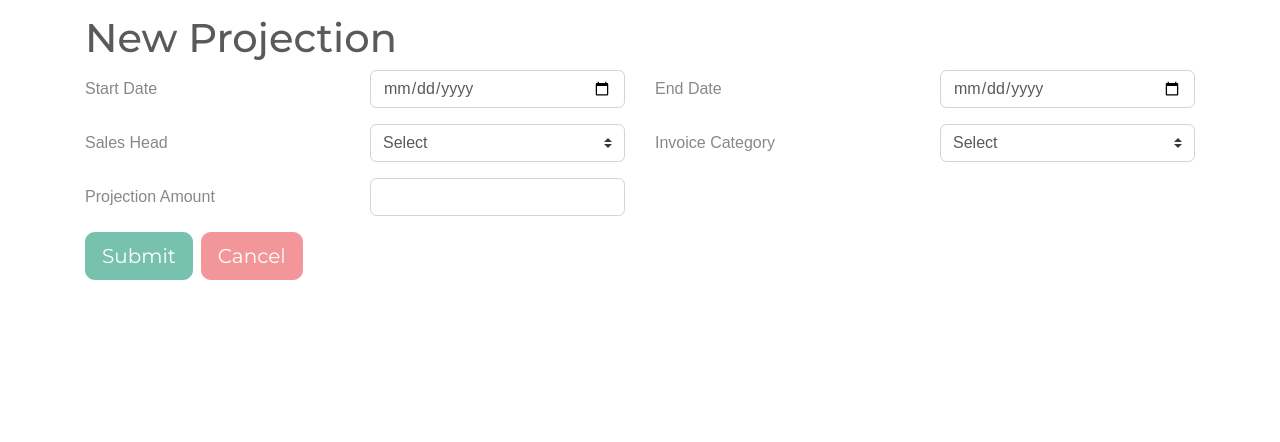
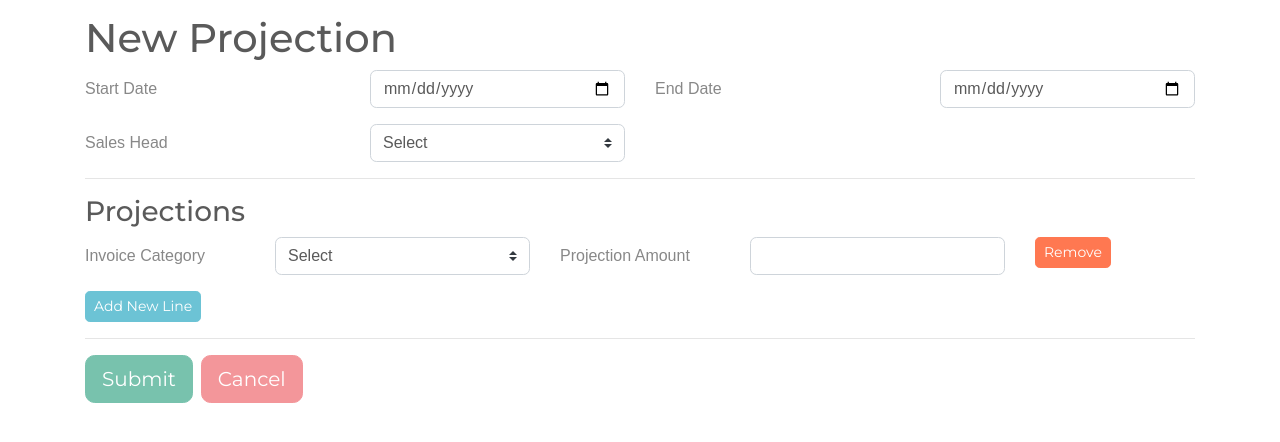
Before and after one commit to ashwins93/expert-octo-giggle, a React (Create React App) app in the folder interface/: page /projections/new in a window 1280 px wide. Shown: the part 336-778 px from the top of the page. Built offline with nearby package versions, Linux system fonts and the light colour scheme.

Commit message:
Provide for projecting on multiple categories

```diff
--- a/interface/src/components/OrdersView.js
+++ b/interface/src/components/OrdersView.js
@@ -1,6 +1,7 @@
 import React, { Component } from 'react';
 import * as api from '../api';
 import { Table, Container } from 'reactstrap';
+import Link from 'react-router-dom/Link';
 
 class OrdersView extends Component {
   constructor(props) {
@@ -30,7 +31,8 @@ class OrdersView extends Component {
               <th>Sales Head</th>
               <th>Distributor</th>
               <th>Category</th>
-              <th>Order Total</th>
+              <th className="text-right">Order Total</th>
+              <th></th>
             </tr>
           </thead>
           <tbody>
@@ -41,11 +43,14 @@ class OrdersView extends Component {
                 <td>{order.contact.salesHead}</td>
                 <td>{order.contact.distributor}</td>
                 <td>{order.category}</td>
-                <td>
+                <td className="text-right pr-3">
                   {order.items.reduce(
                     (acc, next) => acc + next.quantity * next.rate,
                     0
                   )}
+                </td>
+                <td>
+                  <Link to={`/orders/${order.id}`}>View</Link>
                 </td>
               </tr>
             ))}
--- a/interface/src/components/ProjectionForm.js
+++ b/interface/src/components/ProjectionForm.js
@@ -22,7 +22,14 @@ class ProjectionForm extends React.Component {
       category: '',
       amount: '',
       salesHeadOptions: [],
-      categoryOptions: []
+      categoryOptions: [],
+      categories: [
+        {
+          id: 0,
+          category: '',
+          amount: ''
+        }
+      ],
     };
   }
 
@@ -39,7 +46,38 @@ class ProjectionForm extends React.Component {
     );
   }
 
-  handleChange = name => ({ target }) => this.setState({ name: target.value });
+  handleChange = name => ({ target }) => this.setState({ [name]: target.value });
+  handleChangeList = (name, id, field) => e => {
+    let oldState = this.state[name];
+    const newValue = e.target.value;
+    let newState = oldState.map(old => {
+      if (old.id === id) {
+        old[field] = newValue;
+      }
+      return old;
+    });
+    this.setState({
+      [name]: newState
+    });
+  };
+  addProjection = () => {
+    const newId = this.state.categories.reduce((maxId, item) => Math.max(maxId, item.id), -1) + 1;
+    this.setState({
+      categories: [
+        ...this.state.categories,
+        {
+          id: newId,
+          category: '',
+          amount: ''
+        }
+      ]
+    })
+  }
+  removeProjection = id => {
+    this.setState({
+      categories: this.state.categories.filter(projection => projection.id !== id)
+    });
+  }
 
   render() {
     return (
@@ -80,11 +118,16 @@ class ProjectionForm extends React.Component {
                 ))}
               </CustomInput>
             </Col>
-            <Label sm={3}>Invoice Category</Label>
+          </FormGroup>
+          <hr />
+          <h3>Projections</h3>
+          {this.state.categories.map((projection, index) =>
+            <FormGroup key={index} row>
+              <Label sm={2}>Invoice Category</Label>
               <Col sm={3}>
                 <CustomInput
-                value={this.state.category}
-                onChange={this.handleChange('category')}
+                  value={projection.category}
+                  onChange={this.handleChangeList('categories', projection.id, 'category')}
                   type="select"
                 >
                   <option value="">Select</option>
@@ -95,18 +138,29 @@ class ProjectionForm extends React.Component {
                   ))}
                 </CustomInput>
               </Col>
-          </FormGroup>
-          <FormGroup row>
-            <Label sm={3}>Projection Amount</Label>
+              <Label sm={2}>Projection Amount</Label>
               <Col sm={3}>
                 <Input
-                value={this.state.amount}
-                onChange={this.handleChange('amount')}
+                  value={projection.amount}
+                  onChange={this.handleChangeList('categories', projection.id, 'amount')}
                   type="text"
                   className="text-right"
                 />
               </Col>
+              <Col>
+                <Button
+                  onClick={() => this.removeProjection(projection.id)}
+                  type="button"
+                  color="danger"
+                  size="sm"
+                >
+                  Remove
+                </Button>
+              </Col>
             </FormGroup>
+          )}
+          <Button type="button" onClick={this.addProjection} color="info" size="sm">Add New Line</Button>
+          <hr />
           <Button className="mr-2" size="lg" color="primary">
             Submit
           </Button>
--- a/interface/src/components/ProjectionsView.js
+++ b/interface/src/components/ProjectionsView.js
@@ -32,6 +32,7 @@ class ProjectionsView extends Component {
               <th>Sales Head</th>
               <th>Category</th>
               <th>Amount</th>
+              <th />
             </tr>
           </thead>
           <tbody>
@@ -42,7 +43,7 @@ class ProjectionsView extends Component {
                 <td>{projection.projectionEnd}</td>
                 <td>{projection.salesHead}</td>
                 <td>{projection.category}</td>
-                <td>{projection.amount}</td>
+                <td className="text-right">{projection.amount}</td>
                 <td>
                   <Link to={`/analysis/${projection.id}`}>Analyze</Link>
                 </td>
```
Lines whose indentation alone changed are shown as unchanged.
